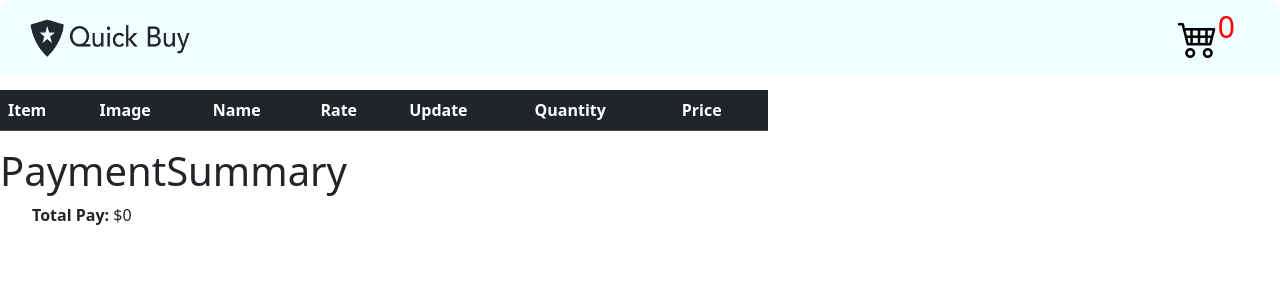
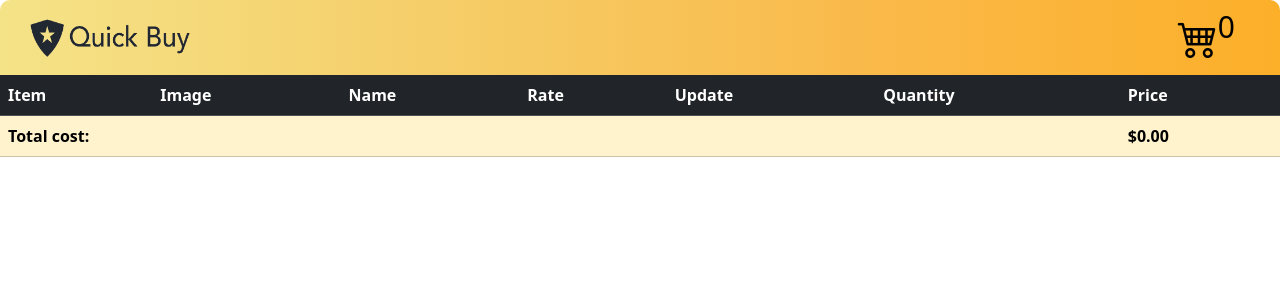
Before and after one commit to akashjayas11/React_Project, a React (Vite) app: page /cart in a window 1280 px wide. Shown: the top 300 px of the page. Built offline with nearby package versions, Linux system fonts and the light colour scheme.

Commit message:
infinite scroll implemented

```diff
--- a/src/Components/Cart/CartPage.css
+++ b/src/Components/Cart/CartPage.css
@@ -1,8 +1,8 @@
-.Cart_page{
+/* .Cart_page{
   margin-top: 7%;
 
 
-}
+} */
 .imageContain{
   height: 150px;
 }
--- a/src/Components/Cart/CartPage.tsx
+++ b/src/Components/Cart/CartPage.tsx
@@ -1,14 +1,16 @@
 import { useCart } from '../contexts/CartContext';
-import './CartPage.css'
-import PaymentSummary from './PaymentSummary/PaymentSummary';
+import './CartPage.css';
 
-const CartPage= () => {
-  const { cartItems, removeFromCart,addToCart } = useCart();
+const CartPage = () => {
+  const { cartItems, removeFromCart, addToCart } = useCart();
+
+  const calculation = (): number => {
+    return cartItems.reduce((total, item) => total + item.price * item.quantity, 0);
+  };
+
   return (
-    <div className='Cart_page' >
-
-
-<table className="table table-hover" style={{width: '60%'}}>
+    <div className='Cart_page'>
+      <table className="table table-hover">
         <thead className="table-dark">
           <tr>
             <th scope="col">Item</th>
@@ -18,28 +20,44 @@ const CartPage= () => {
             <th scope="col">Update</th>
             <th scope="col">Quantity</th>
             <th scope="col">Price</th>
-
           </tr>
         </thead>
         <tbody>
-    {cartItems.map((item,index) => (
+          {cartItems.map((item, index) => {
+            const formattedPrice = item.price.toFixed(2);
+            const formattedTotal = (item.price * item.quantity).toFixed(2);
+
+            return (
               <tr key={item.id}>
-      {/* <th scope="row">1</th> */}
                 <td>{index + 1}</td>
-      <td><img src={item.image} style={{width:'100px',height:'100px'}} className='imageContain' /></td>
+                <td>
+                  <img
+                    src={item.image}
+                    style={{ width: '100px', height: '100px' }}
+                    className='imageContain'
+                    alt={item.title}
+                  />
+                </td>
                 <td>{item.title}</td>
-      <td>${item.price}</td>
-      <td><button className='btn btn-sm btn-primary' onClick={() => addToCart(item)}>+</button>
-      <button className='btn btn-sm btn-danger' onClick={() => removeFromCart(item)}>-</button>
+                <td>${formattedPrice}</td>
+                <td>
+                  <button
+                    className='btn btn-sm btn-primary me-2' onClick={() => addToCart(item)}>+</button>
+
+                  <button
+                    className='btn btn-sm btn-danger'onClick={() => removeFromCart(item)}>-</button>
                 </td>
                 <td>{item.quantity}</td>
-      <td>${item.price * item.quantity}</td>
+                <td>${formattedTotal}</td>
               </tr>
-    ))}
+            );
+          })}
+          <tr className='table-warning'>
+            <th colSpan="6" className="text-right">Total cost:</th>
+            <th>${calculation().toFixed(2)}</th>
+          </tr>
         </tbody>
       </table>
-
-      <PaymentSummary  />
 
     </div>
   );
--- a/src/Components/Cart/PaymentSummary/PaymentSummary.tsx
+++ b/src/Components/Cart/PaymentSummary/PaymentSummary.tsx
@@ -20,8 +20,12 @@ const PaymentSummary = () => {
   return (
     <>
       <h1>PaymentSummary</h1>
+
+
+
+
       <ul>
-        {cartItems.map((item: CartItem) => (
+          {cartItems.map((item: CartItem) => (
           <li key={item.id}>
             {item.title} - <b>${item.price}</b><br />
             Quantity: <b>{item.quantity}</b>
--- a/src/Components/Header/Header.module.css
+++ b/src/Components/Header/Header.module.css
@@ -8,12 +8,15 @@
     z-index: 10;
 
     height: 75px;
-    position: fixed;
+    /* position: fixed; */
     top: 0px;
     right: 0px;
     left: 0px;
     padding: 0px 30px;
-    background-color: rgb(240, 254, 255);
+    background: linear-gradient(to right, #f5e388, #f5ce69, #faba4b, #fcaf29);
+    /* background-color: rgb(255, 255, 255); */
+    position: relative;
+    position: sticky;
 }
 
 .header_Container img{
@@ -41,6 +44,7 @@ width:160px;
 
 sup{
 
-    color: red;
+    color: rgb(0, 0, 0);
+    font-size: 30px;
 
 }
--- a/src/Components/Product/productContainer.css
+++ b/src/Components/Product/productContainer.css
@@ -34,14 +34,18 @@ padding-top: 10px;s
  }
  .container{
     display: flex;
+<<<<<<< HEAD
     flex-direction: column;
     margin-top: 7%;
+=======
+    margin-top: 3%;
+>>>>>>> pratiba_3
  }
  .row{
     margin: auto;
  }
  #card1{
-    background-color: beige !important;
+    background-color: rgb(248, 238, 208) !important;
     margin-top: 8% !important;
  }
  #button-card{
@@ -62,3 +66,6 @@ padding-top: 10px;s
  .card-img-top{
     margin: 10px;
  }
+ body{
+
+ }
--- a/src/Components/Product/productContainer.tsx
+++ b/src/Components/Product/productContainer.tsx
@@ -1,6 +1,6 @@
 import './productContainer.css';
 import React, { useState, useEffect } from 'react';
-
+import banner from '../../assets/banner.jpg.jpg';
 import { useCart } from '../contexts/CartContext';
 
 interface ProductProps {
@@ -47,6 +47,9 @@ const ProductContainer = () => {
   }
 
   return (
+    <div>
+      <img src={banner} alt='banner image' style={{width:"100%", height:"350px"}}/>
+   <h1 style={{textAlign:"center", paddingTop:"30px"}}>Products on sale!!</h1>
     <div className="container">
       <div className="row">
         {products.map((product, index) => (
@@ -63,6 +66,7 @@ const ProductContainer = () => {
                 <p className="card-text">Price <b>${product.price}</b></p>
 
                 <button style={{ display: buttonClicked[index] ? 'none' : 'block'}} className="btn btn-primary" id="button-card" onClick={() => handleAddToCart(product, index)}>
+
                   Add to cart
                 </button>
 
@@ -89,6 +93,7 @@ const ProductContainer = () => {
         ))}
       </div>
     </div>
+    </div>
   );
 };
 
--- a/src/Components/contexts/CartContext.tsx
+++ b/src/Components/contexts/CartContext.tsx
@@ -54,7 +54,6 @@ export const CartProvider = ({ children }:Props) => {
   //   const updatedCartItems = cartItems.filter((item) => item.id !== itemId);
   //   setCartItems(updatedCartItems);
   // };
-
   const removeFromCart = (item: Product) => {
     const quantity1 = cartItems.find((cartItem) => (cartItem.id === item.id) &&(cartItem.quantity>1) );
     if(quantity1){
```
Also changed, not shown: src/assets/banner.jpg.jpg (added). Lines whose indentation alone changed are shown as unchanged.
